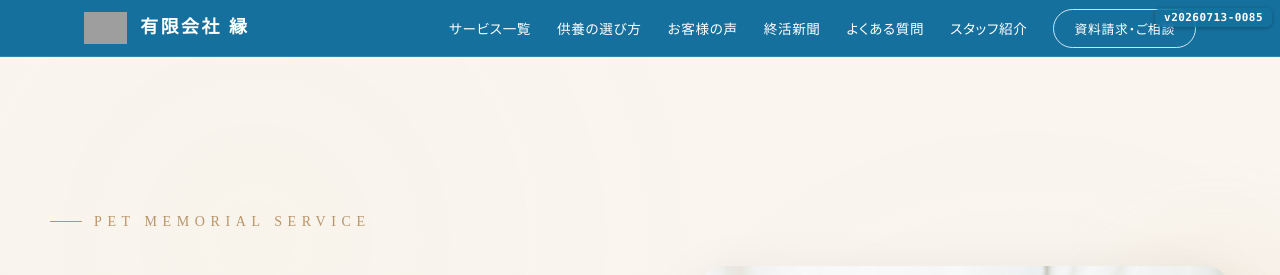
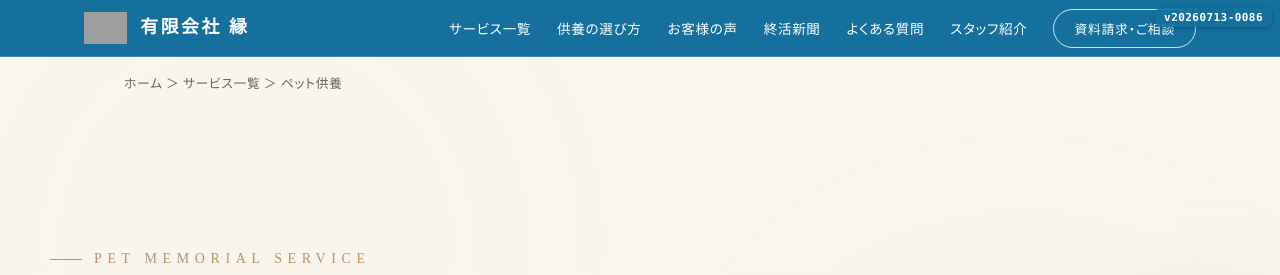
Before and after one commit to syu5687/en-lp, a PHP site: page /pet-kaiyou-sou/ in a window 1280 px wide. Shown: the top 275 px of the page. Run offline with PHP 8.4, Linux system fonts and the light colour scheme; data that the repository does not hold is empty; some web fonts are replaced; grey boxes are pictures that could not be loaded.

Commit message:
パンくず

```diff
--- a/includes/config.php
+++ b/includes/config.php
@@ -5,7 +5,7 @@
  */
 
 // ---- アプリバージョン ----
-const APP_VERSION = 'v20260713-0085';
+const APP_VERSION = 'v20260713-0086';
 
 // ---- 開発モード（構築中フラグ）----
 // true の間は「ブラウザキャッシュを無効化」し「画面右上に小さくバージョンを表示」します。
--- a/pet-kaiyou-sou/index.php
+++ b/pet-kaiyou-sou/index.php
@@ -2253,6 +2253,15 @@ a.diag-row { color: inherit; text-decoration: none; cursor: pointer; }
 
 <main>
 
+<nav class="breadcrumb"><a href="/">ホーム</a> ＞ <a href="/service/">サービス一覧</a> ＞ ペット供養</nav>
+<script type="application/ld+json">
+{"@context":"https://schema.org","@type":"BreadcrumbList","itemListElement":[
+  {"@type":"ListItem","position":1,"name":"ホーム","item":"https://en1150.co.jp/"},
+  {"@type":"ListItem","position":2,"name":"サービス一覧","item":"https://en1150.co.jp/service/"},
+  {"@type":"ListItem","position":3,"name":"ペット供養","item":"https://en1150.co.jp/pet-kaiyou-sou/"}
+]}
+</script>
+
 <!-- ===== Hero ===== -->
 <section class="hero" id="hero">
   <span class="hero__decorative" aria-hidden="true"></span>
```
Also changed, not shown: 1 other file.
